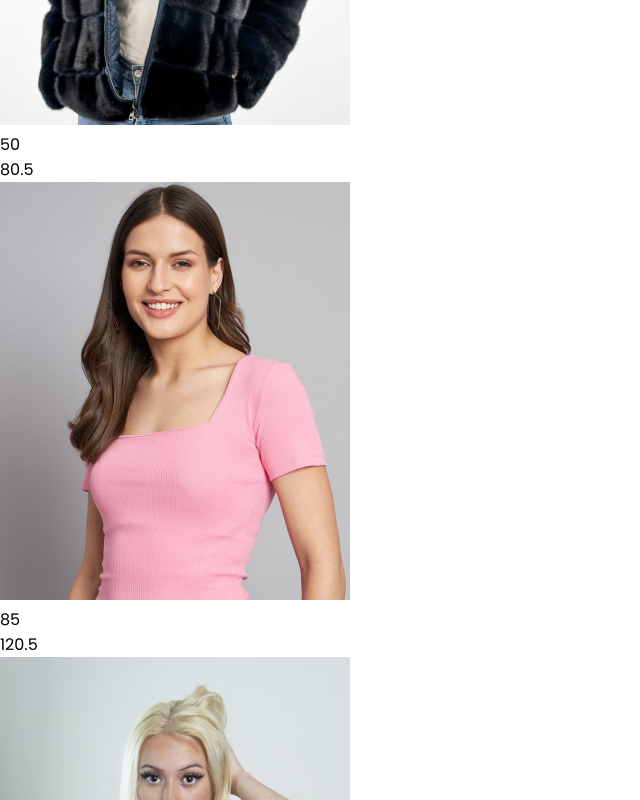
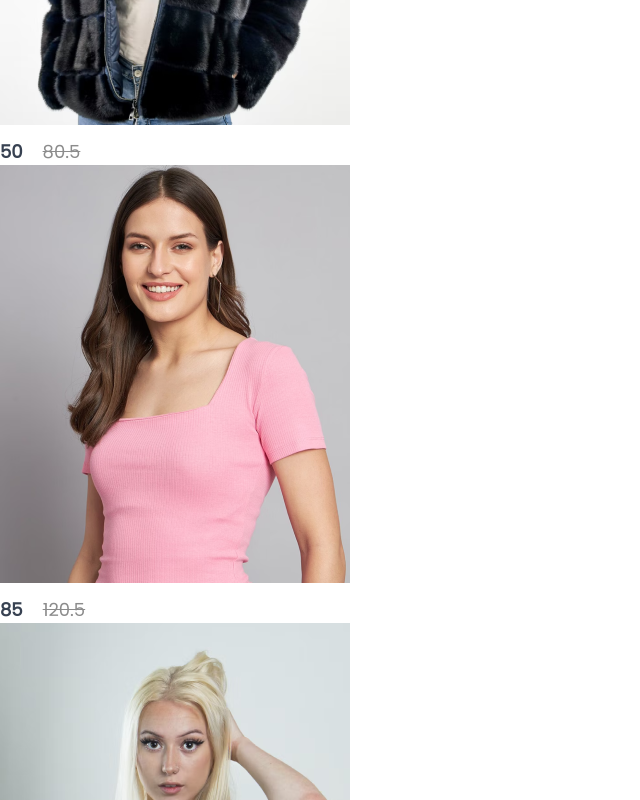
Before and after one commit to tajemouti/e-commerce, a React (Create React App) app: page / in a window 1280 px wide. Shown: the part 1240-2040 px from the top of the page, without its empty margins (0-640 px from the left). Built offline with nearby package versions, Linux system fonts and the light colour scheme.

Commit message:
Style the Item component

```diff
--- a/src/components/Item/item.css
+++ b/src/components/Item/item.css
@@ -0,0 +1,30 @@
+.item {
+    width: 350px;
+}
+
+.item p {
+    margin: 6px 0px;
+}
+
+.item-prices {
+    display: flex;
+    gap: 20px;
+}
+
+.item-price-new {
+    color: #374151;
+    font-size: 18px;
+    font-weight: 600;
+}
+
+.item-price-old {
+    color: #8c8c8c;
+    font-size: 18px;
+    font-weight: 500;
+    text-decoration: line-through;
+}
+
+.item:hover {
+    transform: scale(1.05);
+    transition: 0.6s;
+}
```
